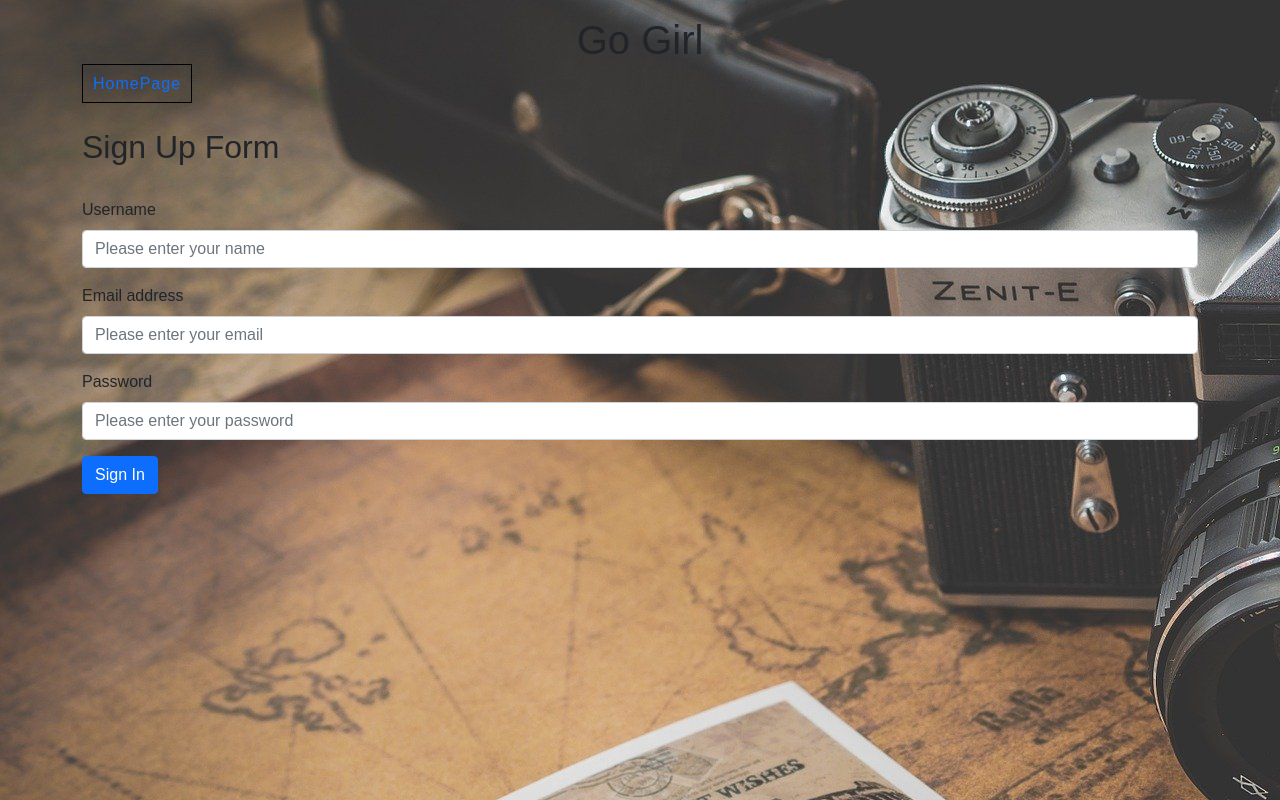
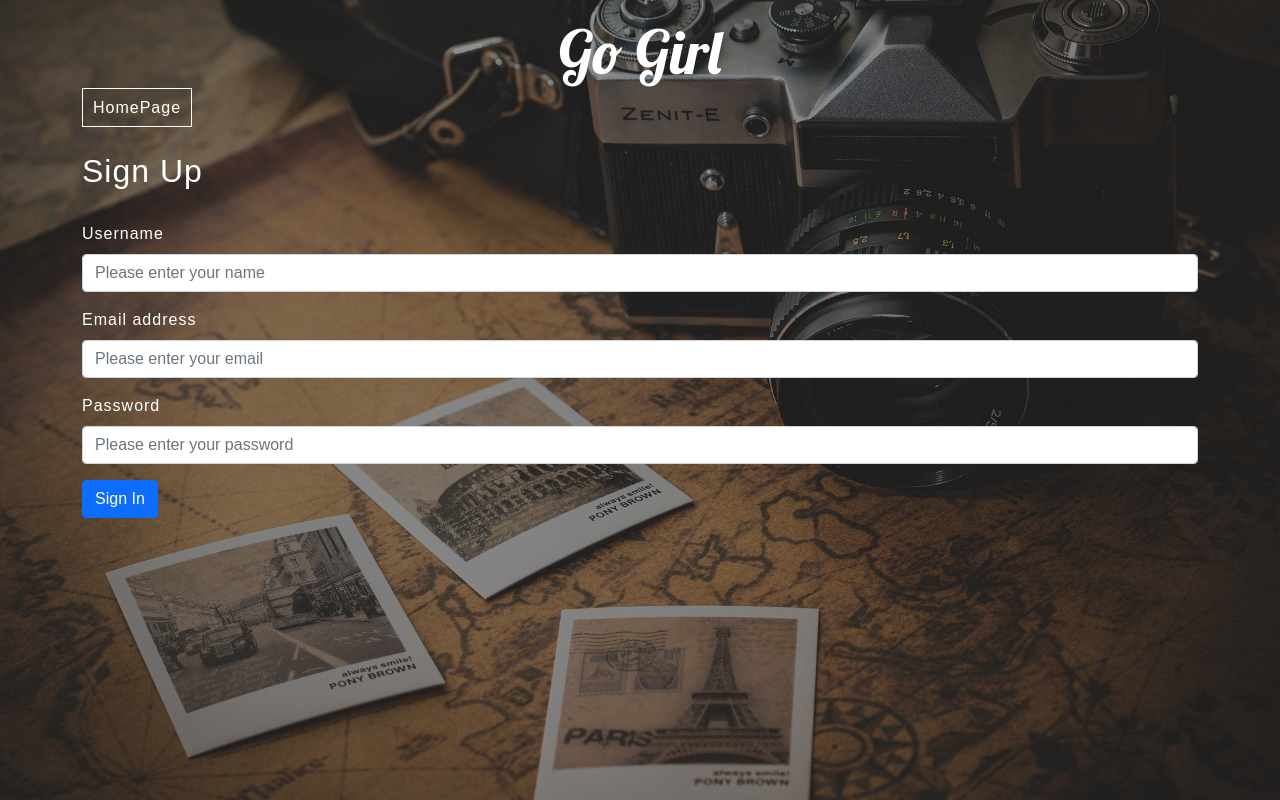
Before and after one commit to rwood022/goGirl, a React (Create React App) app in the folder front_end/: page /signup in a window 1280 px wide. Built offline with nearby package versions, Linux system fonts and the light colour scheme.

Commit message:
updated styling for homepage, login, and signup pages

```diff
--- a/front_end/src/App.js
+++ b/front_end/src/App.js
@@ -10,7 +10,12 @@ const App = (props) => {
     const { match } = props;
     const { path = "/" } = match;
     if (path === "/") {
-      document.body.style.backgroundImage = "url(/images/home_page.jpg)";
+      document.body.style.backgroundImage =
+        "linear-gradient(rgba(0, 0, 0, 0.4), rgba(0, 0, 0, 0.4)), url(/images/home_page.jpg)";
+      document.body.style.backgroundSize = "cover";
+      document.body.style.backgroundPosition = "center";
+      document.body.style.height = "100vh";
+      document.body.style.backgroundRepeat = "no-repeat";
     }
   }, []);
 
--- a/front_end/src/components/SignIn.js
+++ b/front_end/src/components/SignIn.js
@@ -13,7 +13,12 @@ const SignIn = (props) => {
     const { match } = props;
     const { path = "/" } = match;
     if (path === "/signin") {
-      document.body.style.backgroundImage = "url(/images/sign_in.jpg)";
+      document.body.style.backgroundImage =
+        "linear-gradient(rgba(0, 0, 0, 0.4), rgba(0, 0, 0, 0.4)), url(/images/sign_in.jpg)";
+      document.body.style.backgroundSize = "cover";
+      document.body.style.backgroundPosition = "center";
+      document.body.style.height = "100vh"; // vh stands for viewport height
+      document.body.style.backgroundRepeat = "no-repeat";
     }
   }, []);
 
@@ -37,7 +42,7 @@ const SignIn = (props) => {
   return (
     <div>
       <BackButton />
-      <h2>Sign In Form</h2>
+      <h2>Sign In</h2>
       <Form onSubmit={handleOnSubmit}>
         <Form.Group className="mb-3" controlId="email">
           <Form.Label>Email address</Form.Label>
--- a/front_end/src/components/SignUp.js
+++ b/front_end/src/components/SignUp.js
@@ -13,7 +13,12 @@ const SignUp = (props) => {
     const { match } = props;
     const { path = "/" } = match;
     if (path === "/signup") {
-      document.body.style.backgroundImage = "url(/images/sign_up.jpg)";
+      document.body.style.backgroundImage =
+        "linear-gradient(rgba(0, 0, 0, 0.4), rgba(0, 0, 0, 0.4)),url(/images/sign_up.jpg)";
+      document.body.style.backgroundSize = "cover";
+      document.body.style.backgroundPosition = "center";
+      document.body.style.height = "100vh";
+      document.body.style.backgroundRepeat = "no-repeat";
     }
   }, []);
 
@@ -35,9 +40,9 @@ const SignUp = (props) => {
   };
 
   return (
-    <div>
+    <div className="sign-up">
       <BackButton />
-      <h2>Sign Up Form</h2>
+      <h2>Sign Up</h2>
       <Form onSubmit={handleOnSubmit}>
         <Form.Group className="mb-3" controlId="username">
           <Form.Label>Username</Form.Label>
--- a/front_end/src/styles.css
+++ b/front_end/src/styles.css
@@ -1,3 +1,5 @@
+@import url(https://fonts.googleapis.com/css?family=Lobster:regular);
+
 * {
   margin: 0;
   padding: 0;
@@ -5,23 +7,41 @@
 }
 
 body {
+  padding: 1rem;
   font-family: Arial, Helvetica, sans-serif;
-  padding: 1rem;
 }
 
 h2 {
   margin: 2rem 0;
+  color: #fff;
 }
 
-.back-btn {
-  border: 1px solid #000;
+label {
+  color: #fff;
+  letter-spacing: 1px;
+}
+
+.back-btn:link,
+.back-btn:visited,
+.back-btn:hover,
+.back-btn:active {
+  border: 1px solid #fff;
   padding: 10px;
   letter-spacing: 1px;
   text-decoration: none;
+  color: #fff;
 }
 
 .title {
   text-align: center;
+  color: #fff;
+  font-family: "Lobster", Arial, Helvetica, sans-serif;
+  font-size: 60px;
+}
+
+.sign-up {
+  color: #fff;
+  letter-spacing: 1px;
 }
 
 .login-buttons {
```
